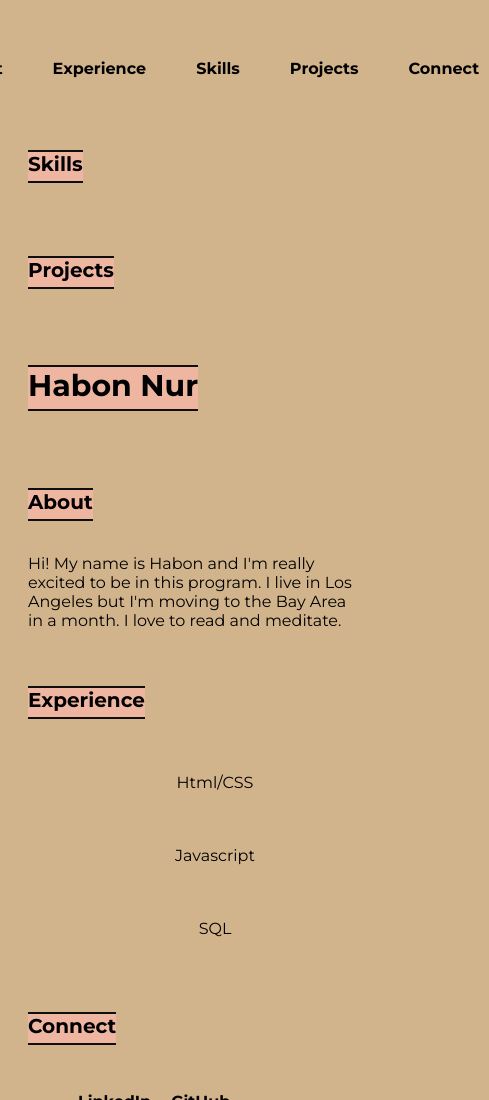
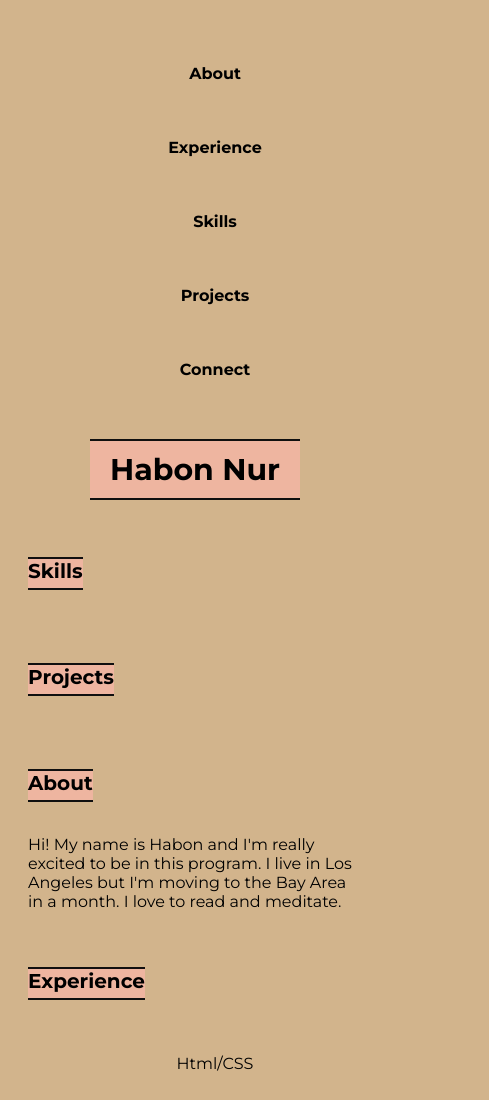
Before and after one commit to habonnur/habon-nur-kepler, a plain HTML site: page index.html in a window 390 px wide. Shown: the top 1100 px of the page, 489 px wide, since content can reach past the window. Drawn offline with Linux system fonts and the light colour scheme.

Commit message:
Improve mobile nav and header layout for Lesson 10

```diff
--- a/index.css
+++ b/index.css
@@ -8,6 +8,11 @@ font-family: 'Montserrat','Courier New', Courier, monospace;
 padding: 20px;
 
 }
+header {
+  text-align: center;
+  margin-bottom: 20px;
+}
+
 
 ul {
     display: flex;
@@ -19,7 +24,7 @@ section {
     max-width: 700px
 }
 
-h1, h2, h3{
+h2, h3{
     display: inline-block;
     background-color: rgb(238, 181, 160);
     border-top: 2px solid #100f0f;
@@ -29,10 +34,15 @@ h1, h2, h3{
 }
 
 h1 {
-    display: inline-block;
-    background-color: rgb(238, 181, 160);
-    font-weight: bold;
-    font-size: 30px;
+  background-color: rgb(238, 181, 160);
+  font-weight: bold;
+  font-size: 30px;
+  display: inline-block;     /* key part */
+  margin: 0 auto;            /* center it */
+  text-align: center;
+  padding: 10px 20px;        /* optional: adjust spacing */
+  border-top: 2px solid #100f0f;
+  border-bottom: 2px solid #100f0f;
 }
 
 body h2 {
@@ -79,6 +89,17 @@ nav ul {
   border-radius: 8px;
   text-align: center;
 }
+@media (max-width: 599px) {
+  nav ul {
+    flex-direction: column;
+    align-items: center;
+    gap: 15px;
+  }
+
+  nav ul li {
+    margin: 10px 0;
+  }
+}
 /* Tablet Styling */
 @media (min-width: 600px) {
     h1 {
@@ -98,3 +119,12 @@ nav ul {
       font-size: 42px;
     }
   }
+  @media (min-width: 900px) {
+    header {
+      position: sticky;
+      top: 0;
+      z-index: 100;
+      background-color: tan;
+      padding: 20px 0;
+    }
+  }
--- a/index.html
+++ b/index.html
@@ -17,13 +17,15 @@
       <li><a href = "#">Connect</a></li>
     </ul>
   </nav>
+  <header id="Name">
+  <h1>Habon Nur </h1>
+  </header>
     <section id="Skills">
     <h2>Skills</h2>
    </section>
    <section id="Projects">
     <h2>Projects</h2>
    </section>
-    <h1>Habon Nur </h1>
     <section id="About">
     <h2>About</h2>
     <p>Hi! My name is Habon and I'm really excited to be in this program. I live in Los Angeles but I'm moving to the Bay Area in a month. I love to read and meditate. </p>
```
